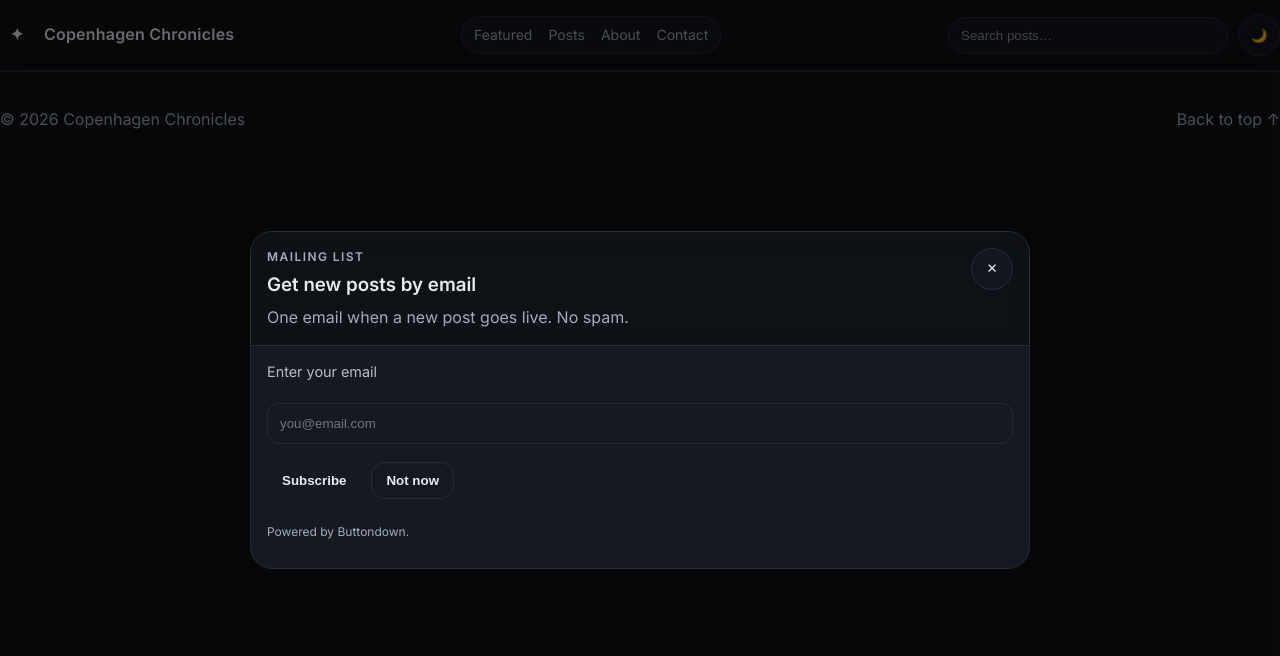
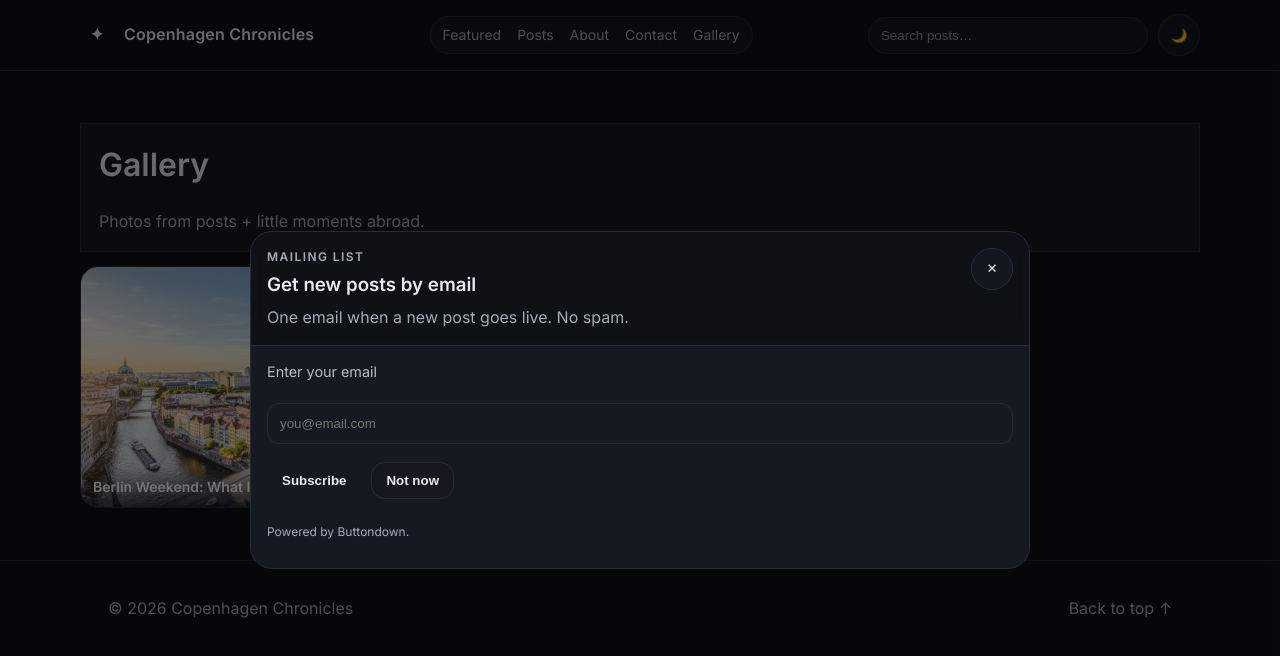
Before and after one commit to jacinta-obi/StudyAbroadBlog, a React (Vite) app: page /gallery in a window 1280 px wide. Shown: the top 656 px of the page. Built offline with nearby package versions, Linux system fonts and the light colour scheme.

Commit message:
fixed newletter model and added cover images and a gallery page

```diff
--- a/src/App.jsx
+++ b/src/App.jsx
@@ -59,6 +59,7 @@ function Header({ query, setQuery }) {
           <Link to="/#posts">Posts</Link>
           <Link to="/#about">About</Link>
           <Link to="/contact">Contact</Link>
+          <Link to="/gallery">Gallery</Link>
         </nav>
 
         <button
@@ -77,6 +78,7 @@ function Header({ query, setQuery }) {
             <Link onClick={() => setMenuOpen(false)} to="/#posts">Posts</Link>
             <Link onClick={() => setMenuOpen(false)} to="/#about">About</Link>
             <Link onClick={() => setMenuOpen(false)} to="/contact">Contact</Link>
+            <Link onClick={() => setMenuOpen(false)} to="/gallery">Gallery</Link>
           </div>
         )}
 
@@ -102,31 +104,34 @@ function Header({ query, setQuery }) {
 }
 
 function PostCard({ post }) {
+  const hasBg = !!post.coverImage;
+
   return (
-    <article className="card post-card">
-      {post.coverImage ? (
-        <div className="cover">
-          <img src={post.coverImage} alt="" loading="lazy" />
-        </div>
-      ) : null}
-
+    <article
+      className={`post-tile ${hasBg ? "has-bg" : ""}`}
+      style={hasBg ? { backgroundImage: `url(${post.coverImage})` } : undefined}
+    >
+      <div className="post-tile-overlay" />
+      <div className="post-tile-content">
         <div className="meta">
           <span className="pill pill-strong">{post.tag || "General"}</span>
           <span className="pill">{formatDate(post.date)}</span>
         </div>
 
-      <h3>{post.title || "Untitled"}</h3>
-      <p className="excerpt">{post.excerpt || ""}</p>
+        <h3 className="post-tile-title">{post.title || "Untitled"}</h3>
+        <p className="post-tile-excerpt">{post.excerpt || ""}</p>
 
         <div className="actions">
-        <Link className="link-btn" to={`/post/${post.id}`}>
+          <Link className="post-tile-link" to={`/post/${post.id}`}>
             Read more →
           </Link>
-
+        </div>
       </div>
     </article>
   );
 }
+
+
 
 function Home({ posts, query, tag, setTag, sort, setSort }) {
   const tags = useMemo(() => uniqueTags(posts), [posts]);
@@ -377,14 +382,46 @@ function ContactPage() {
   );
 }
 
+function GalleryPage({ posts }) {
+  const images = useMemo(() => {
+    return posts
+      .filter((p) => p.coverImage)
+      .map((p) => ({ src: p.coverImage, title: p.title, id: p.id }));
+  }, [posts]);
+
+  return (
+    <div className="container section">
+      <div className="card about" style={{ marginBottom: 14 }}>
+        <h1 style={{ marginTop: 0 }}>Gallery</h1>
+        <p className="muted" style={{ marginBottom: 0 }}>
+          Photos from posts + little moments abroad.
+        </p>
+      </div>
+
+      <div className="gallery-grid">
+        {images.map((img) => (
+          <Link key={img.id} to={`/post/${img.id}`} className="gallery-item" aria-label={`Open post: ${img.title}`}>
+            <img src={img.src} alt={img.title || "Gallery image"} loading="lazy" />
+            <div className="gallery-cap">
+              <span>{img.title}</span>
+            </div>
+          </Link>
+        ))}
+      </div>
+
+      {images.length === 0 ? <p className="muted">Add cover images to posts to populate the gallery.</p> : null}
+    </div>
+  );
+}
 
 function NewsletterModal() {
   const [open, setOpen] = useState(false);
   const [status, setStatus] = useState("idle"); // idle | sending | success
   const [email, setEmail] = useState("");
+  const iframeRef = useRef(null);
 
   useEffect(() => {
-    const t = setTimeout(() => setOpen(true), 900); // always show
+    const t = setTimeout(() => setOpen(true), 900);
     return () => clearTimeout(t);
   }, []);
 
@@ -392,9 +429,7 @@ function NewsletterModal() {
     if (!open) return;
     const prev = document.body.style.overflow;
     document.body.style.overflow = "hidden";
-    return () => {
-      document.body.style.overflow = prev;
-    };
+    return () => (document.body.style.overflow = prev);
   }, [open]);
 
   function close() {
@@ -404,12 +439,13 @@ function NewsletterModal() {
   }
 
   function onSubmit() {
-    // IMPORTANT: don't preventDefault; let the form submit to the iframe
+    // IMPORTANT: do NOT preventDefault
     setStatus("sending");
+  }
 
-    // We can't reliably read the response from Buttondown (cross-origin),
-    // so we show success after the iframe receives the response.
-    setTimeout(() => setStatus("success"), 900);
+  function onIframeLoad() {
+    // Only mark success if we were actually submitting
+    setStatus((s) => (s === "sending" ? "success" : s));
   }
 
   if (!open) return null;
@@ -426,26 +462,24 @@ function NewsletterModal() {
             </p>
           </div>
 
-          <button className="icon-btn" type="button" onClick={close} aria-label="Close">
-            ✕
-          </button>
+          <button className="icon-btn" type="button" onClick={close} aria-label="Close">✕</button>
         </div>
 
         <div className="modal-body">
-          {/* Hidden iframe = no navigation away from your site */}
+          {/* Hidden iframe keeps you on-page */}
           <iframe
+            ref={iframeRef}
             title="buttondown-hidden"
             name="buttondown_iframe"
             style={{ display: "none" }}
+            onLoad={onIframeLoad}
           />
 
           {status === "success" ? (
             <div className="success">
-              You’re in ✅ Check your inbox (and spam) to confirm.
+              Submitted ✅ Now check your inbox (and spam) for the Buttondown confirmation email.
               <div style={{ marginTop: 10 }}>
-                <button className="btn btn-primary" type="button" onClick={close}>
-                  Close
-                </button>
+                <button className="btn btn-primary" type="button" onClick={close}>Close</button>
               </div>
             </div>
           ) : (
@@ -471,24 +505,18 @@ function NewsletterModal() {
                 required
               />
 
-              {/* Buttondown embed expects this */}
-              <input type="hidden" name="embed" value="1" />
-
               <div className="newsletter-actions">
                 <button className="btn btn-primary" type="submit" disabled={status === "sending"}>
                   {status === "sending" ? "Subscribing…" : "Subscribe"}
                 </button>
-                <button className="btn btn-ghost" type="button" onClick={close}>
-                  Not now
-                </button>
+                <button className="btn btn-ghost" type="button" onClick={close}>Not now</button>
               </div>
 
               <p className="muted" style={{ fontSize: 12, marginTop: 10 }}>
                 Powered by{" "}
                 <a href="https://buttondown.com/refer/jacinta" target="_blank" rel="noreferrer">
                   Buttondown
-                </a>
-                .
+                </a>.
               </p>
             </form>
           )}
@@ -532,6 +560,7 @@ export default function App() {
         />
         <Route path="/post/:id" element={<PostPage posts={posts} />} />
         <Route path="/contact" element={<ContactPage />} />
+        <Route path="/gallery" element={<GalleryPage posts={posts} />} />
       </Routes>
 
       <footer className="site-footer">
--- a/src/posts.js
+++ b/src/posts.js
@@ -6,7 +6,7 @@ export const POSTS = [
     date: "2026-01-12",
     excerpt:
       "A 48-hour Berlin itinerary with the real costs, the best spots, and what I’d skip next time.",
-    coverImage: "",
+    coverImage: "/berlin.jpeg",
     content: `
 ## The vibe
 One sentence about the trip.
@@ -34,6 +34,7 @@ One sentence about the trip.
     tag: "Travel",
     date: "2026-01-13",
     excerpt: "How I plan 48–72 hour trips on a student budget — bookings, costs, and what I’d do differently.",
+    coverImage: "/budget.jpg",
     content: `This is my first post!
 
 - What I booked
--- a/src/styles.css
+++ b/src/styles.css
@@ -1,6 +1,13 @@
 :root {
   --font-body: Inter, system-ui, -apple-system, Segoe UI, Roboto, Arial, sans-serif;
   --font-display: "Playfair Display", Georgia, "Times New Roman", serif;
+  --container: 1120px; /* pick whatever feels right: 1000–1200px */
+}
+
+.container{
+  width: min(var(--container), 100%);
+  margin-inline: auto;
+  padding-inline: clamp(16px, 4vw, 28px); /* phone -> laptop padding */
 }
 
 body {
@@ -229,9 +236,9 @@ a{ color:inherit; text-decoration:none; }
 .splash-title{
   margin: 0;
   font-family: var(--font-display);
-  font-weight: 600;
+  font-weight: 700;
   font-size: clamp(3.25rem, 9vw, 6.25rem);
-  line-height: 0.92;
+  line-height: 1;
   letter-spacing: -0.05em;
   color: white;
 }
@@ -422,6 +429,9 @@ a{ color:inherit; text-decoration:none; }
   flex-direction:column;
   gap:10px;
   min-height: 190px;
+  background-size: cover;
+  background-position: center;
+  background-repeat: no-repeat;
 }
 .post-card h3{
   margin:2px 0 0;
@@ -582,7 +592,7 @@ kbd{
   }
 }
 
-@media (max-width: 560px){
+@media (max-width: 700px){
   .grid{ grid-template-columns: 1fr; }
   .search input{ width: 52vw; }
 }
@@ -599,6 +609,10 @@ kbd{
   height: 140px;
   object-fit: cover;
   display: block;
+
+  image-rendering: auto;
+  -webkit-transform: translateZ(0);
+  transform: translateZ(0);
 }
 .cover-large img{
   height: 280px;
@@ -668,6 +682,83 @@ kbd{
   border-radius: 12px;
 }
 
+/* Image-background post tiles (Latest posts) */
+.post-tile{
+  border-radius: 22px;     /* your curved edges */
+  overflow: hidden;        /* THIS is what clips the background + overlay */
+  position: relative;
+  border: 1px solid var(--border);
+  min-height: 260px;
+  display: flex;
+  align-items: flex-start;
+  box-shadow: 0 10px 26px rgba(0,0,0,0.18);
+}
+
+.post-tile.has-bg{
+  background-size: cover;
+  background-position: center;
+  background-repeat: no-repeat;
+}
+
+.post-tile-overlay{
+  position: absolute;
+  inset: 0;
+  /* overlay stays inside rounded corners because of overflow:hidden */
+  background: linear-gradient(
+    to top,
+    rgba(0,0,0,0.70),
+    rgba(0,0,0,0.25) 55%,
+    rgba(0,0,0,0.10)
+  );
+}
+
+.post-tile-content{
+  position: relative;
+  z-index: 1;
+  padding: 18px;
+  color: white;
+  width: 100%;
+}
+
+
+/* Make pills readable on image */
+.post-tile .pill{
+  background: rgba(255,255,255,0.10);
+  border-color: rgba(255,255,255,0.22);
+  color: rgba(255,255,255,0.92);
+}
+
+.post-tile-title{
+  margin: 10px 0 6px;
+  font-size: 20px;
+  line-height: 1.2;
+  color: #fff;
+}
+
+.post-tile-excerpt{
+  margin: 0;
+  color: rgba(255,255,255,0.86);
+}
+
+.post-tile .meta{
+  margin: 0;          /* remove extra top spacing */
+  gap: 10px;          /* keeps bubble spacing */
+}
+
+/* Link styling on image */
+.post-tile-link{
+  color: rgba(255,255,255,0.92);
+}
+.post-tile-link:hover{
+  text-decoration: underline;
+}
+
+/* Hover effect */
+.post-tile:hover{
+  transform: translateY(-2px);
+}
+
+
 .contact-links { display:flex; gap:12px; flex-wrap:wrap; margin: 12px 0 18px; }
 .contact-form { display:grid; gap:14px; }
 .label { display:block; font-size:.9rem; margin-bottom:6px; opacity:.85; }
@@ -688,3 +779,43 @@ kbd{
   border: 1px solid var(--border);
   margin: 10px 0 14px;
 }
+
+.gallery-grid{
+  display: grid;
+  grid-template-columns: repeat(3, 1fr);
+  gap: 14px;
+}
+
+.gallery-item{
+  position: relative;
+  border-radius: 18px;
+  overflow: hidden;
+  border: 1px solid var(--border);
+  background: var(--panel);
+  box-shadow: 0 10px 26px rgba(0,0,0,0.18);
+}
+
+.gallery-item img{
+  width: 100%;
+  height: 240px;
+  object-fit: cover;
+  display: block;
+}
+
+.gallery-cap{
+  position: absolute;
+  inset: auto 0 0 0;
+  padding: 10px 12px;
+  background: linear-gradient(to top, rgba(0,0,0,0.65), rgba(0,0,0,0));
+  color: white;
+  font-weight: 650;
+  font-size: 14px;
+}
+
+@media (max-width: 940px){
+  .gallery-grid{ grid-template-columns: repeat(2, 1fr); }
+}
+@media (max-width: 560px){
+  .gallery-grid{ grid-template-columns: 1fr; }
+  .gallery-item img{ height: 220px; }
+}
```
Also changed, not shown: public/berlin.jpeg (added), public/budget.jpg (added). Lines whose indentation alone changed are shown as unchanged.
